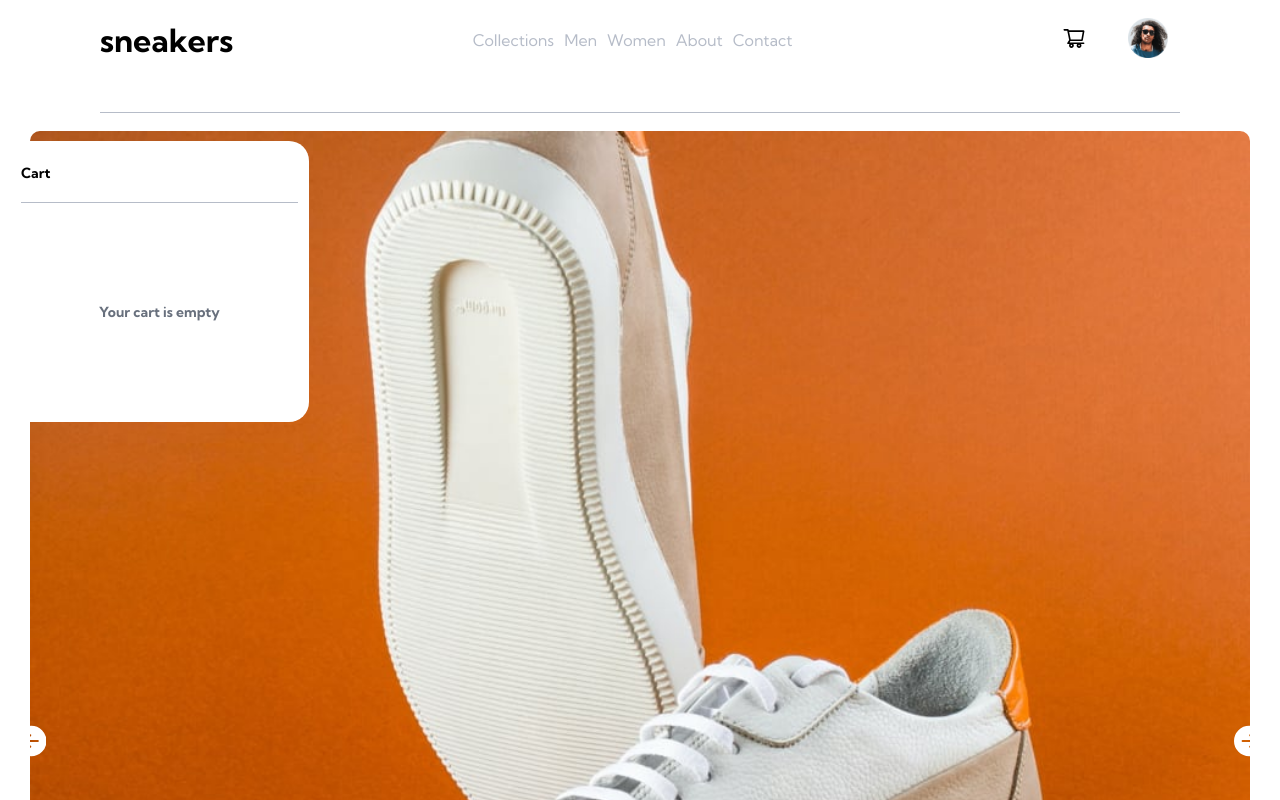
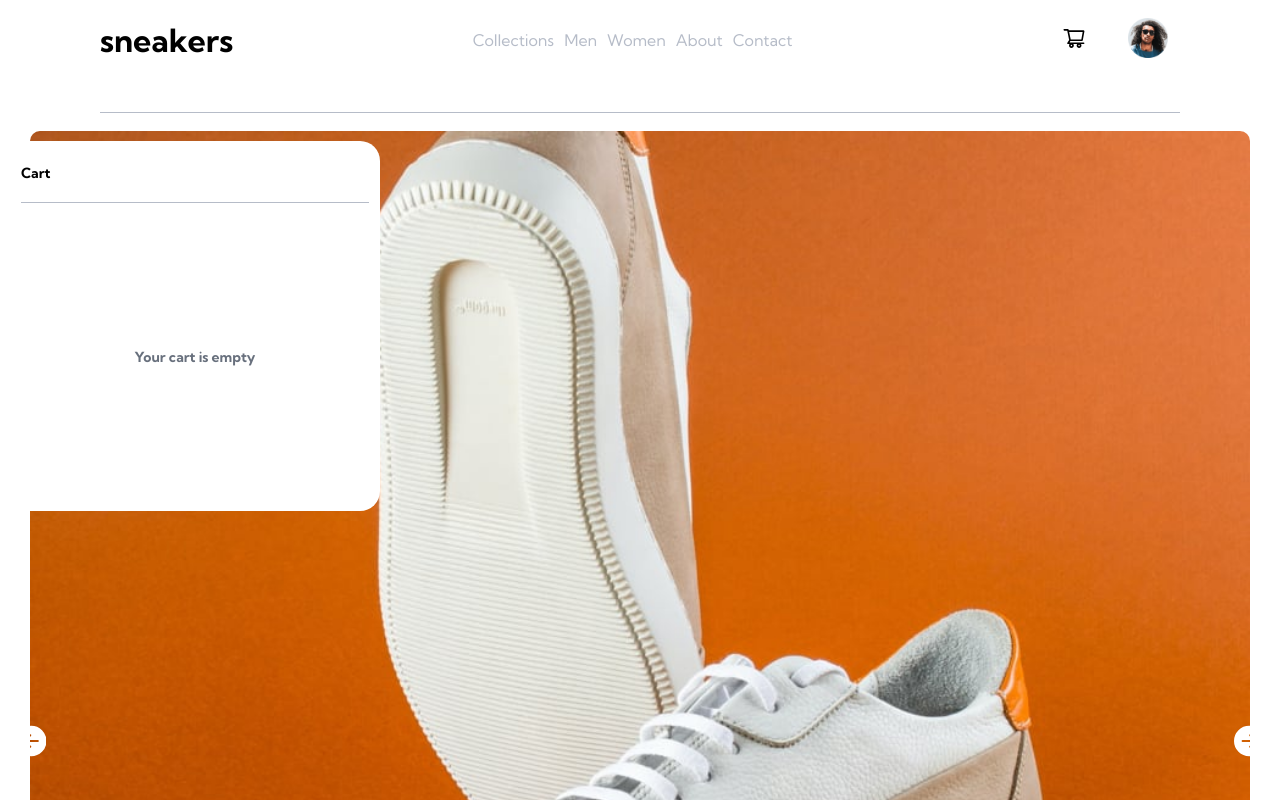
Before and after one commit to Kwabs-97/ecommerce, a React (Create React App) app: page / in a window 1280 px wide. Both pictures are taken after a click on the element 1074 px from the left and 40 px from the top of the page. Shown: the top 800 px of the page. Built offline with nearby package versions, Linux system fonts and the light colour scheme.

Commit message:
resizing cart item

```diff
--- a/src/Cart/CartItem.module.css
+++ b/src/Cart/CartItem.module.css
@@ -58,9 +58,11 @@ main .img {
 
 .cartContainer .checkout {
   margin: 20px 0;
+  display: flex;
+  justify-content: center;
 }
 .cartContainer .checkout button {
-  width: 100%;
+  width: 80%;
   padding: 15px;
   border: none;
   border-radius: 5px;
@@ -87,6 +89,10 @@ main .cartIcon {
   color: var(--very-dark-blue);
 }
 
+.cartContainer {
+  width: 370px;
+  height: 370px;
+}
 .mainContainer .counter {
   display: flex;
   justify-content: space-around;
@@ -99,7 +105,8 @@ main .cartIcon {
 .mainContainer .counter button {
   margin: 0;
   padding: 5px;
-  width: 20%;
+  width: 10%;
+padding: 10px;
   color: white;
   border: none;
   border-radius: 5px;
@@ -114,7 +121,8 @@ main .cartIcon {
   display: flex;
   justify-content: center;
   align-items: center;
-  padding: 100px 78px;
+  width: 100%;
+  height: 100%;
 }
 
 .cartContainer .emptyCart p {
```
